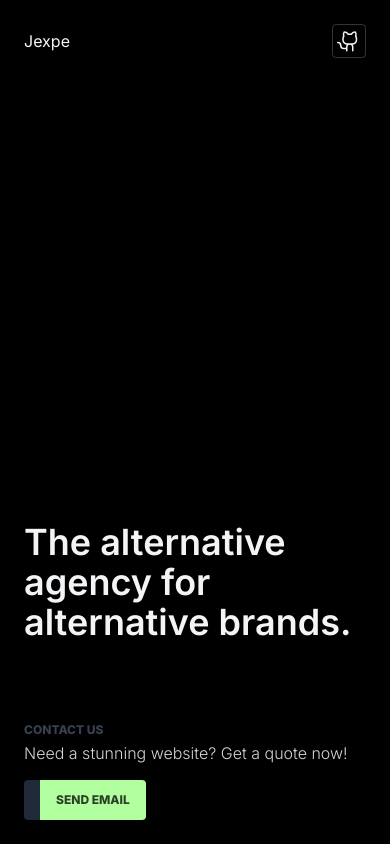
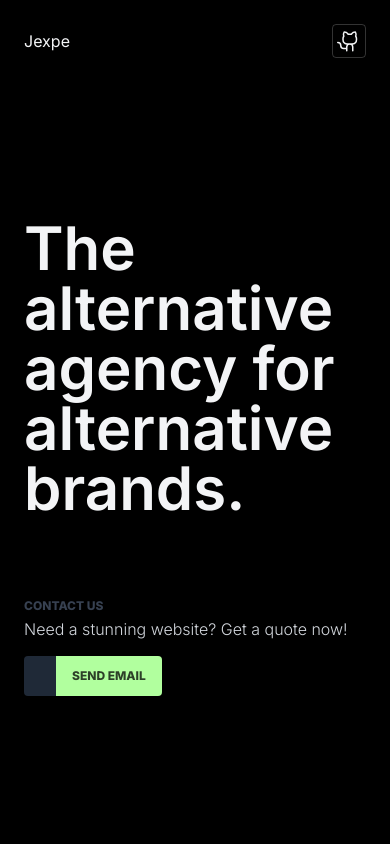
Before and after one commit to raccoman/jexpe-landing, a Next.js app: page / in a window 390 px wide. Built offline with nearby package versions, Linux system fonts and the light colour scheme.

Commit message:
refactor: homepage UI

```diff
--- a/src/app/page.tsx
+++ b/src/app/page.tsx
@@ -8,9 +8,9 @@ import { GithubLogo, PaperPlaneTilt } from '@phosphor-icons/react'
 const HomePage: NextPage = () => {
 
     return (
-        <div className='h-screen w-screen p-6 sm:p-12 flex'>
+        <div className='sm:h-screen w-screen p-6 sm:p-12 flex'>
 
-            <div className='h-full w-full flex flex-col justify-between'>
+            <div className='h-full w-full flex flex-col gap-40 sm:justify-between'>
 
                 <div className='flex justify-between items-center'>
                     <p>Jexpe</p>
@@ -22,7 +22,7 @@ const HomePage: NextPage = () => {
 
                 <div className='flex flex-col gap-20'>
 
-                    <p className='text-4xl sm:text-7xl font-semibold'>
+                    <p className='text-4xl xs:text-6xl sm:text-7xl font-semibold'>
                         The alternative agency for<br />
                         alternative brands.
                     </p>
@@ -34,12 +34,12 @@ const HomePage: NextPage = () => {
                         <p className='mt-1 font-light text-gray-300 leading-snug'>
                             Need a stunning website? Get a quote now!
                         </p>
-                        <div className='mt-4 flex items-center'>
-                            <p className='bg-gray-800 px-2 sm:px-4 h-10 rounded-l text-sm flex items-center'>
+                        <div className='mt-4 flex items-center h-10'>
+                            <p className='h-full bg-gray-800 px-4 rounded-l text-sm flex items-center'>
                                 {CONTACT_EMAIL}
                             </p>
                             <Link href={`mailto:${CONTACT_EMAIL}`}
-                                  className='rounded-r flex items-center text-black/75 hover:bg-[#97edff] bg-[#b1ff9e] px-2 xs:px-4 h-full uppercase font-extrabold text-xs'>
+                                  className='h-full rounded-r flex items-center text-black/75 hover:bg-[#97edff] bg-[#b1ff9e] px-2 px-4 uppercase font-extrabold text-xs'>
                                 <span className='hidden xs:flex'>SEND EMAIL</span>
                                 <PaperPlaneTilt weight='duotone' size={16} className='flex xs:hidden' />
                             </Link>
--- a/tailwind.config.js
+++ b/tailwind.config.js
@@ -6,7 +6,7 @@ module.exports = {
     theme: {
         extend: {
             screens: {
-                xs: '350px',
+                xs: '360px',
             },
         },
     },
```
